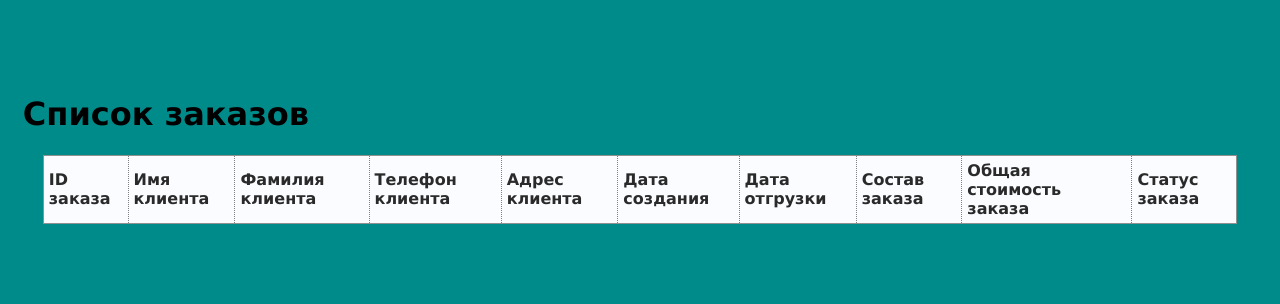
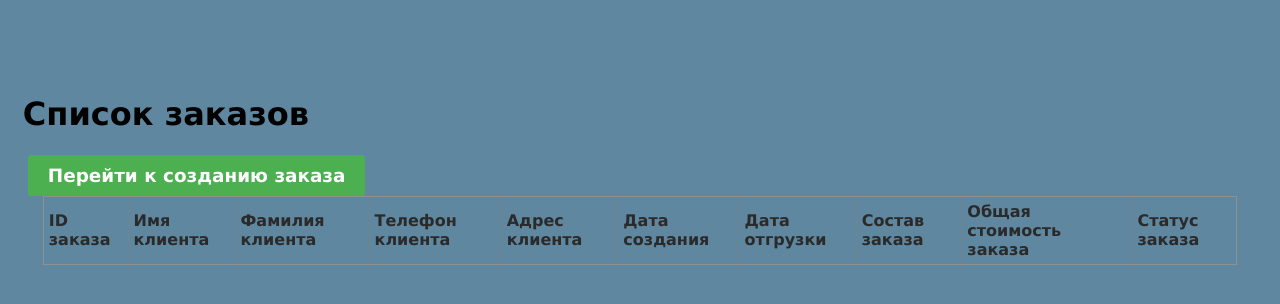
Before and after one commit to dima-in/Oil, a FastAPI app: page /view-orders in a window 1280 px wide. Shown: the top 304 px of the page. Run offline with FastAPI, Linux system fonts and the light colour scheme; data that the repository does not hold is empty; parts of the project's set-up code (start-up, migrations or seed data) failed here and were passed over.

Commit message:
Исправлены ошибки Добавлены две кнопки навигации

```diff
--- a/ExtractPDFPriceListTable.py
+++ b/ExtractPDFPriceListTable.py
@@ -7,7 +7,7 @@ def price_table_to_dict():
     конвертирует csv таблицу в словарь
     :return:
     """
-    with open('tmp/price-page-1-table-1.csv') as table:
+    with open('tmp/price-page-1-table-1.csv', encoding='utf-8') as table:
         """
         читаем прайс-лист из csv файла
         получаем первую строку - header таблицы
@@ -30,6 +30,7 @@ def price_table_to_dict():
                     #print(f'row 0 = {row}')
                 prices.append([volumes[i].strip('\n').strip('"').replace('1 л', '1000').replace(' мл', ''), row.strip('\n').strip('"')])
             oil_dict[name] = prices
+        print(f'oil_dict = {oil_dict}')
     return oil_dict
 
-price_table_to_dict()
+#price_table_to_dict()
--- a/UseDatabase.py
+++ b/UseDatabase.py
@@ -26,11 +26,12 @@ class SQLError(Exception):
 
 
 config = {
-    #'host': 'mysql_DB',
-    'host': '127.0.0.1',
+    'host': 'mysql_DB',
+    #'host': '127.0.0.1',
     'user': 'oilorder_admin',
     'password': 'oilpasswd',
-    'database': 'oilordersDB'
+    'database': 'oilordersDB',
+    'charset': 'utf8'
 }
 
 
--- a/docker-compose.yml
+++ b/docker-compose.yml
@@ -14,7 +14,7 @@ services:
     volumes:
       - ./db_data:/var/lib/mysql
     ports:
-      - "3306:3306"
+      - "3307:3306"
     networks:
       - oil_network
     restart: always
--- a/main.py
+++ b/main.py
@@ -18,9 +18,9 @@ app = FastAPI()
 app.mount("/static", StaticFiles(directory="static"), name="static")
 templates = Jinja2Templates(directory='templates')
 
-
-@app.get('/create-oil-statuses', response_class=HTMLResponse)
-def create_table_insert_items():
+# создает таблицы, необходимые перед вызовом view(request: Request)
+@app.get('/create-table-try-except-method', response_class=HTMLResponse)
+def create_table_try_except_method():
     with UseDatabase(config) as cursor:
         try:
             # попытаться выполнить запрос для получения данных из таблицы oil-statuses
@@ -38,15 +38,38 @@ def create_table_insert_items():
             create_catalog_table()
             add_price_row()
 
+# создает таблицы, необходимые перед вызовом view(request: Request)
+@app.get('/create-oil-statuses-catalog-table', response_class=HTMLResponse)
+def create_table_insert_items():
+    with UseDatabase(config) as cursor:
 
-@app.get('/create-catalog-table', response_class=HTMLResponse)
-def create_catalog():
-    pass
+            # попытаться выполнить запрос для получения данных из таблицы oil-statuses
+        if cursor.execute('SELECT * FROM oil_statuses'):
+            print('table oil_statuses exist')
+            # таблица oil-statuses не существует, вызываем функцию create_table_insert_items()
+        else:
+            print('table oil_statuses doesn"t exist')
+            create_oil_statuses()
 
 
-@app.get('/insert-catalog-items', response_class=HTMLResponse)
-def insert_catalog_items():
-    pass
+            # попытаться выполнить запрос для получения данных из таблицы catalog
+        if cursor.execute('SELECT * FROM catalog'):
+            print('table catalog exist')
+            # таблица catalog не существует, вызываем функцию create_table_insert_items()
+        else:
+            print('table catalog doesn"t exist')
+            create_catalog_table()
+            add_price_row()
+
+# создает таблицы, необходимые перед вызовом view(request: Request)
+@app.get('/create-first', response_class=HTMLResponse)
+def create_table_insert_items():
+    with UseDatabase(config) as cursor:
+
+            create_oil_statuses()
+            create_catalog_table()
+            add_price_row()
+
 
 
 @app.get('/', response_class=HTMLResponse)
@@ -98,7 +121,7 @@ async def create_order(request: Request):
         order = OilOrder(customer, data=date, shipping_date=shipping_date)
 
         """извлечение заказа из формы products = form_data.get('select_products'),
-        создание экземпляра продукта product и добавление с список деталей заказа
+        создание экземпляра продукта product и добавление в список деталей заказа
         """
 
         for product in products.split(','):  # получаем детали заказа из формы
--- a/static/hf.css
+++ b/static/hf.css
@@ -63,8 +63,8 @@ select {
 
 .order-info {
   position: relative;
-  margin: 20px;
-  border: 1px solid #ccc;
+  #margin: 20px;
+  #border: 1px solid #ccc;
   padding: 10px;
 }
 
@@ -87,7 +87,7 @@ select {
 body {
   font-family:      Verdana, Geneva, Arial, sans-serif;
   font-size:        medium;
-  background-color: darkcyan;
+  background-color: #5f879f;
   margin-top:       5%;
   margin-bottom:    5%;
   margin-left:      1%;
@@ -133,7 +133,7 @@ td, th {
 
 table {
 font-size:          1em;
-background-color:   #fafcff;
+background-color:   ##5f879f;
 border:             1px solid #909090;
 color:              #2a2a2a;
 padding:            5px 5px 2px;
@@ -154,6 +154,25 @@ create-button {
   text-align: right;
   font-size:        125%;
 }
+
+.navigate-button {
+  display: inline-block;
+  margin-left: 5px;
+  font-size:        115%;
+  padding: 10px 20px;
+  background-color: #4CAF50;
+  color: #fff;
+  text-decoration: none;
+  border-radius: 3px;
+  box-sizing: border-box;
+}
+
+.navigate-button:hover {
+  background-color: #0056b3;
+  text-decoration: none;
+}
+
+
 select {
   font-size:        125%;
 }
--- a/templates/inputdata.html
+++ b/templates/inputdata.html
@@ -7,7 +7,7 @@
 <body>
     <form method="post" action="/create-order">
         <div class="customer-details">
-            <div>
+            <div class="customer-info">
                 <label for="name">Имя:</label>
                 <input type="text" name="name" id="name" required><br>
 
@@ -41,6 +41,10 @@
             </div>
             <div class="create-button">
                 <input type="submit" value="Создать заказ">
+            </div>
+
+           <div class="view-button">
+                <a href="/view-orders" class="navigate-button">Посмотреть заказы</a>
             </div>
         </div>
 
--- a/templates/vieworder.html
+++ b/templates/vieworder.html
@@ -5,6 +5,9 @@
 
   <body>
     <h1>Список заказов</h1>
+    <div class="to-create-button">
+        <a href="/entry" class="navigate-button">Перейти к созданию заказа</a>
+    </div>
     <table>
       <thead>
         <tr>
```
Also changed, not shown: 1 other file.
